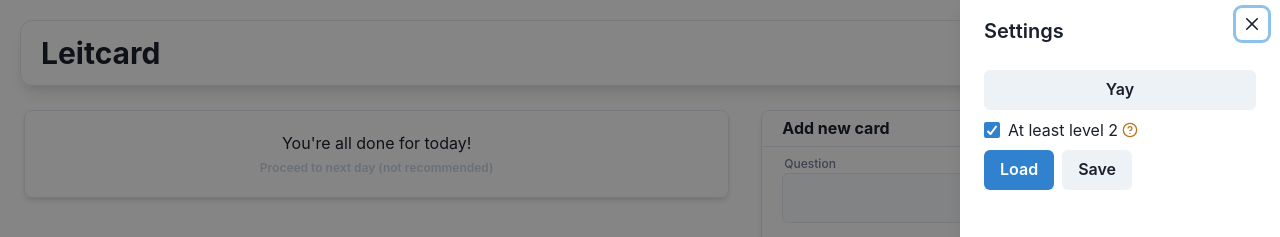
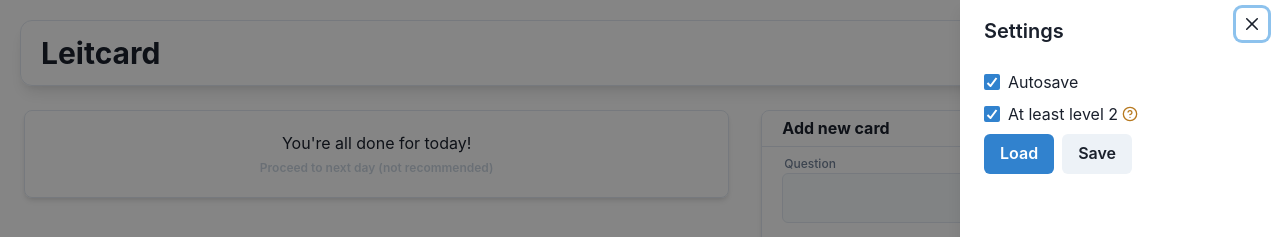
Before and after one commit to JokeNeverSoke/leitcard, a React (Vite) app: page / in a window 1280 px wide. Both pictures are taken after a click on the button "Settings". Shown: the top 237 px of the page. Built offline with nearby package versions, Linux system fonts and the light colour scheme.

Commit message:
fix: config panel

```diff
--- a/src/components/config.tsx
+++ b/src/components/config.tsx
@@ -5,6 +5,7 @@ import {
   Checkbox,
   Flex,
   IconButton,
+  Text,
   StackDivider,
   Tooltip,
   useDisclosure,
@@ -24,7 +25,14 @@ export const Config = () => {
 
   return (
     <VStack spacing={2} align="left">
-      <Button onClick={() => addBackup().then(console.log)}>Yay</Button>
+      <Checkbox
+        isChecked={pref.autoSave}
+        onChange={(e) => {
+          dispatch(setPref("autoSave", e.target.checked));
+        }}
+      >
+        Autosave
+      </Checkbox>
       <Checkbox
         isChecked={pref.finishAllFirstLevel}
         onChange={(e) => {
@@ -51,6 +59,12 @@ export const Config = () => {
         </Tooltip>
       </Checkbox>
       <Transfer />
+      {!process.env.VITE_VERCEL_ENV ? null : (
+        <Text color="gray.500">
+          {process.env.VITE_VERCEL_GIT_COMMIT_SHA?.slice(0, 8)} -{" "}
+          {process.env.VITE_VERCEL_GIT_COMMIT_MESSAGE}
+        </Text>
+      )}
     </VStack>
   );
 };
```
